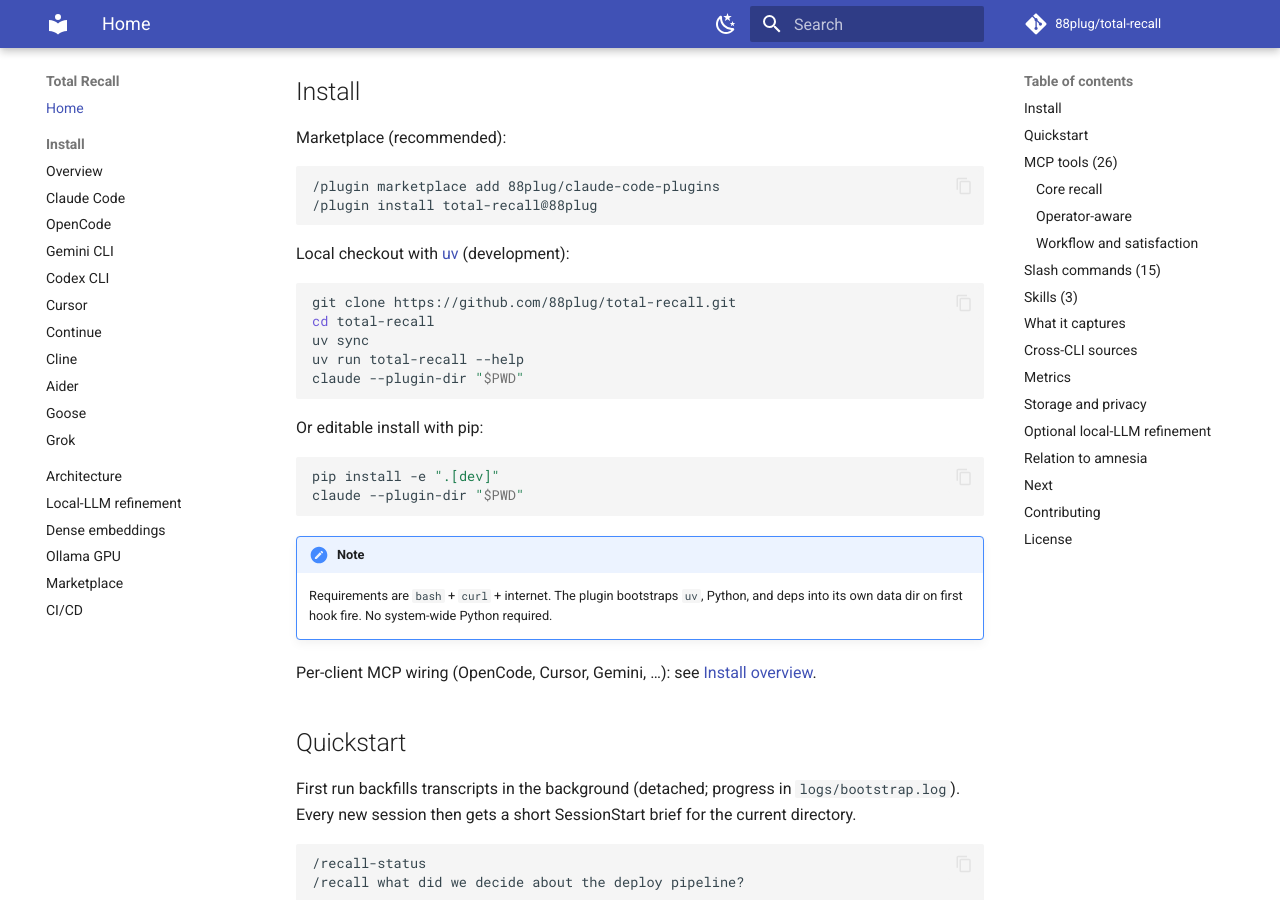
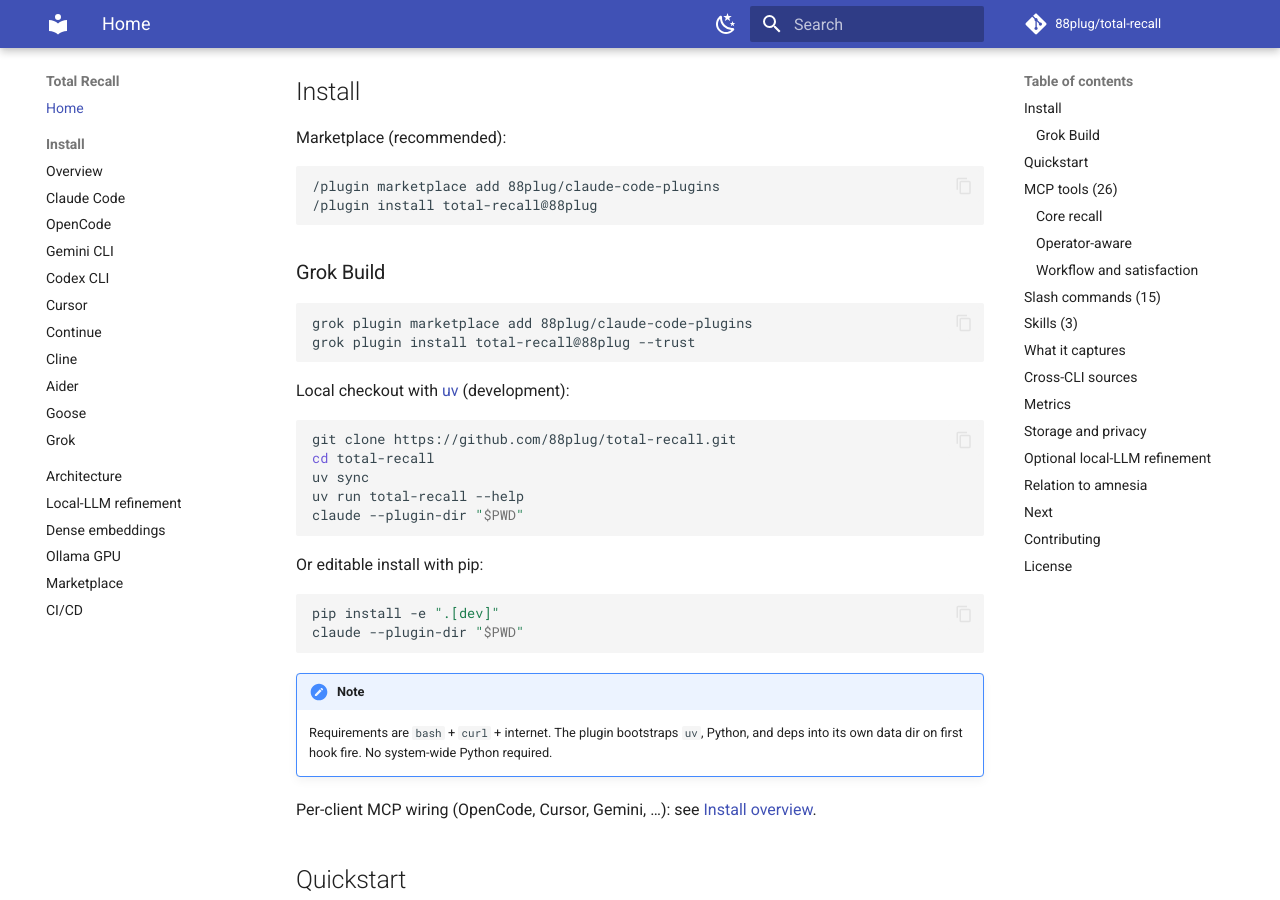
Before and after one commit to 88plug/total-recall, an MkDocs documentation site: the page built from docs/index.md, in a window 1280 px wide and 900 px high, scrolled down 680 px. Built offline with MkDocs 1.6.1 and Material for MkDocs 9.7.7, drawn with Linux system fonts in a browser that asks for light colours; comment, search, counter and statistics services are not loaded.

Commit message:
docs(install): add Grok Build marketplace install path
Strangers use: grok plugin marketplace add 88plug/claude-code-plugins
then grok plugin install <name>@88plug --trust (alongside Claude /plugin).

````diff
--- a/docs/index.md
+++ b/docs/index.md
@@ -28,6 +28,14 @@
 /plugin marketplace add 88plug/claude-code-plugins
 /plugin install total-recall@88plug
 ```
+
+### Grok Build
+
+```text
+grok plugin marketplace add 88plug/claude-code-plugins
+grok plugin install total-recall@88plug --trust
+```
+
 
 Local checkout with [uv](https://docs.astral.sh/uv/) (development):
 
````
Also changed, not shown: README.md (+8 -0 lines).
